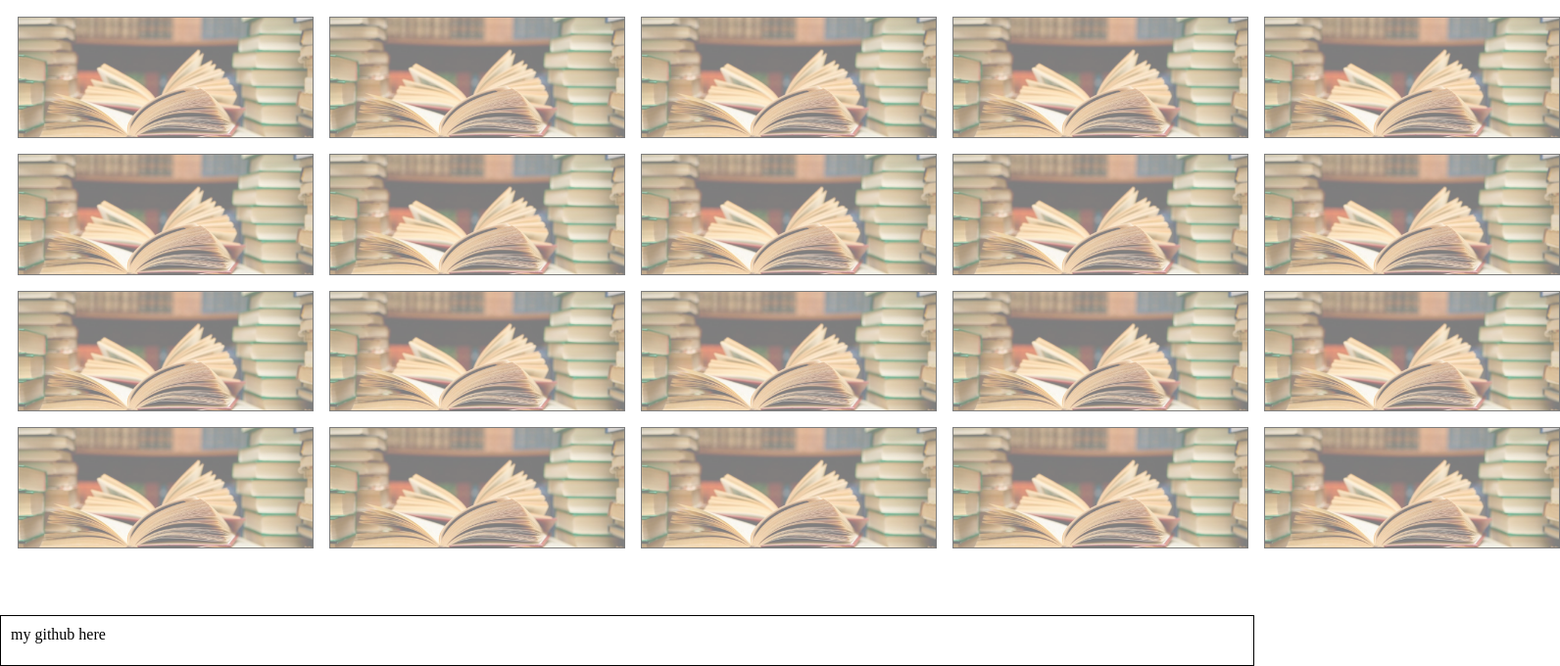
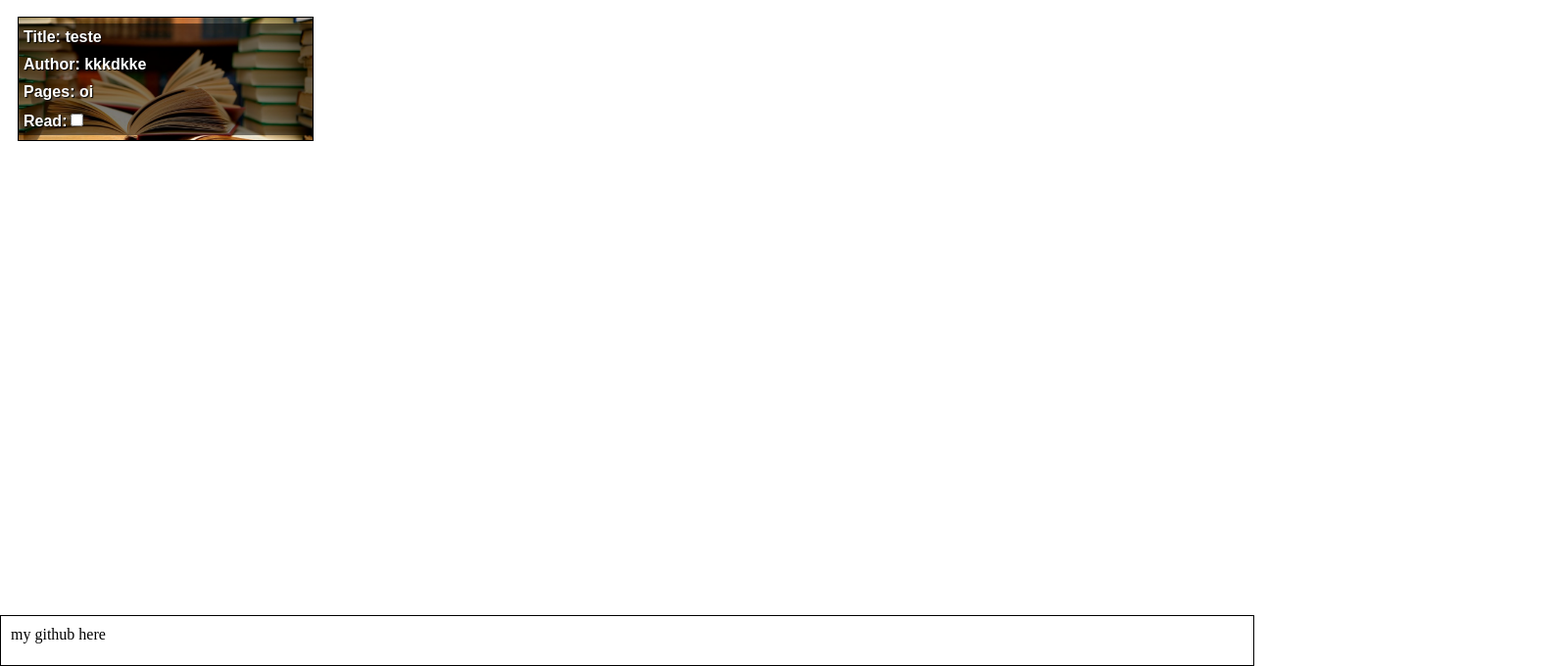
Before and after one commit to ghfinatti/Library, a plain HTML site: page index.html in a window 1280 px wide. Shown: the part 120-800 px from the top of the page at 98% size, 1592 px wide, since content can reach past the window. Drawn offline with Linux system fonts and the light colour scheme.

Commit message:
added functions to dinamically create new books

```diff
--- a/index.html
+++ b/index.html
@@ -17,26 +17,12 @@
             </div>
         </header>
         <div class='bookscontainer'>
-            <div class='book'></div>
-            <div class='book'></div>
-            <div class='book'></div>
-            <div class='book'></div>
-            <div class='book'></div>
-            <div class='book'></div>
-            <div class='book'></div>
-            <div class='book'></div>
-            <div class='book'></div>
-            <div class='book'></div>
-            <div class='book'></div>
-            <div class='book'></div>
-            <div class='book'></div>
-            <div class='book'></div>
-            <div class='book'></div>
-            <div class='book'></div>
-            <div class='book'></div>
-            <div class='book'></div>
-            <div class='book'></div>
-            <div class='book'></div>
+            <!-- <div class='book'>
+                <div class='title'>Title: Lord of the Rings</div>
+                <div class='author'>Author: J. R. R. Tolkien</div>
+                <div class='pages'>Pages: 1197</div>
+                <div class='read'>Read: <input type='checkbox'></div>
+            </div> -->
         </div>
         <footer>my github here</footer>
     </body>
--- a/script.js
+++ b/script.js
@@ -1,4 +1,5 @@
 let myLibrary = [];
+const booksContainer = document.querySelector('.bookscontainer');
 
 function Book(title, author, pages, read){
     this.title = title;
@@ -7,11 +8,60 @@ function Book(title, author, pages, read){
     this.read = read;
 }
 
+function addBook(title, author, pages, read){
+    let bookDiv = document.createElement('div');
+    bookDiv.classList.add('book');
+    booksContainer.appendChild(bookDiv);
+    addBookTitle(title);
+    addBookAuthor(author);
+    addBookPages(pages);
+    addBookRead(read);
+}
+
+function addBookTitle(title){
+    const eachBookContainer = document.querySelector('.book')
+
+    let titleDiv = document.createElement('div');
+    titleDiv.classList.add('title');
+    eachBookContainer.appendChild(titleDiv);
+    titleDiv.textContent = `Title: ${title}`
+}
+
+function addBookAuthor(author){
+    const eachBookContainer = document.querySelector('.book')
+
+    let authorDiv = document.createElement('div');
+    authorDiv.classList.add('author');
+    eachBookContainer.appendChild(authorDiv);
+    authorDiv.textContent = `Author: ${author}`
+}
+
+function addBookPages(pages){
+    const eachBookContainer = document.querySelector('.book')
+
+    let pagesDiv = document.createElement('div');
+    pagesDiv.classList.add('pages');
+    eachBookContainer.appendChild(pagesDiv);
+    pagesDiv.textContent = `Pages: ${pages}`
+}
+
+function addBookRead(){
+    const eachBookContainer = document.querySelector('.book')
+
+    let readDiv = document.createElement('div');
+    readDiv.classList.add('read');
+    eachBookContainer.appendChild(readDiv);
+    readDiv.textContent = 'Read:';
+    const readContainer = document.querySelector('.read');
+    let readBox = document.createElement('input');
+    readBox.type = 'checkbox';
+    readContainer.appendChild(readBox);
+}
+
 function addBookToLibrary(title, author, pages, read){
     let bookAdd = new Book(title, author, pages, read);
     myLibrary.push(bookAdd);
+    addBook(title, author, pages, read);
 }
 
 addBookToLibrary('teste', 'kkkdkke', 'oi', 'aff');
-
-console.log(myLibrary);
--- a/styles.css
+++ b/styles.css
@@ -53,14 +53,17 @@ header{
 }
 
 .book{
+    display: flex;
+    flex-direction: column;
+    justify-content: center;
     height: 20%;
-    width: 19%;
-    min-width: 300px;
+    width: 300px;
+    min-height: 125.2px;
     border: 1px solid black;
     margin: 8px;
     background-image: url(/Images/biblioteca-1024x683-1000x450.jpg);
     background-size: cover;
-    opacity: 50%;
+    opacity: 100%;
 }
 
 footer{
@@ -68,3 +71,12 @@ footer{
     border: 1px solid black;
     padding: 10px;
 }
+
+.title, .author, .pages, .read{
+    padding:5px;
+    font-family: Arial, Helvetica, sans-serif;
+    font-weight: bolder;
+    color: white;
+    text-shadow: 1px 1px 1px black;
+    background-color: rgba(0,0,0,0.5)
+}
```
